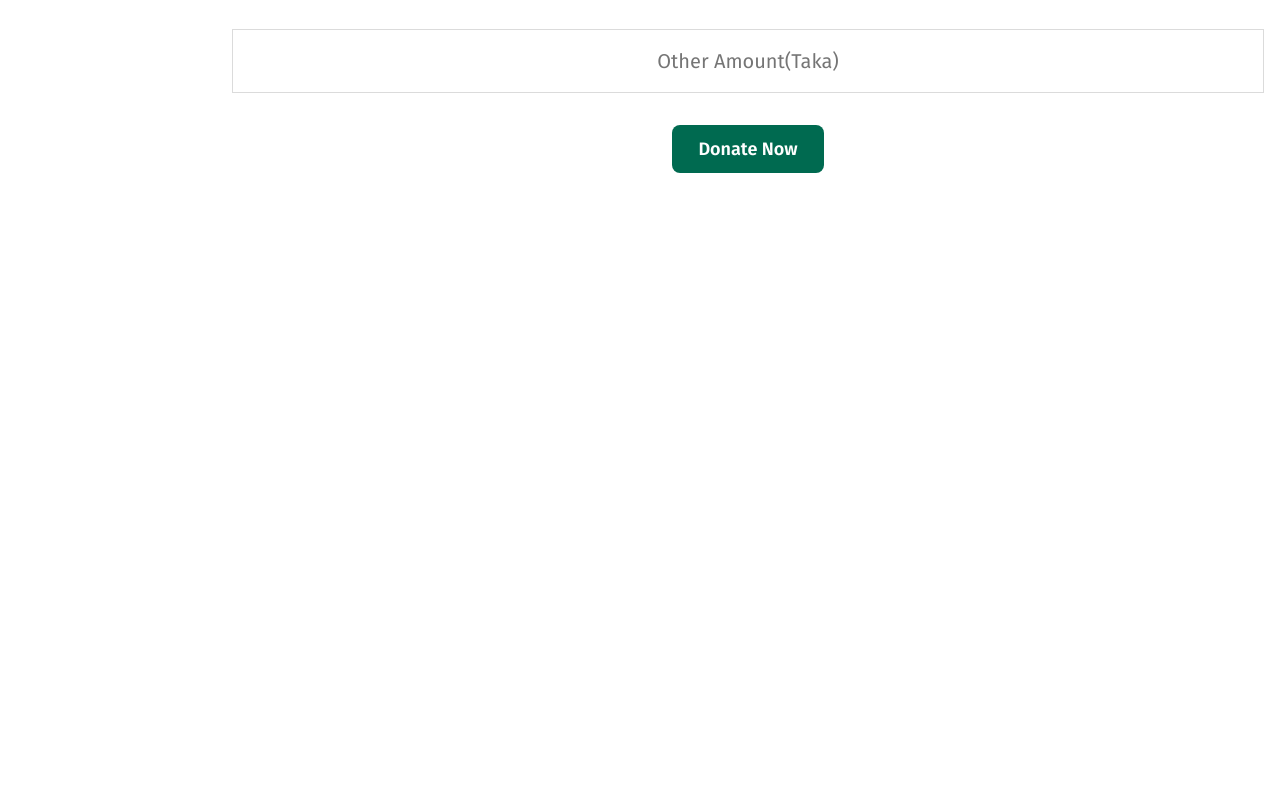
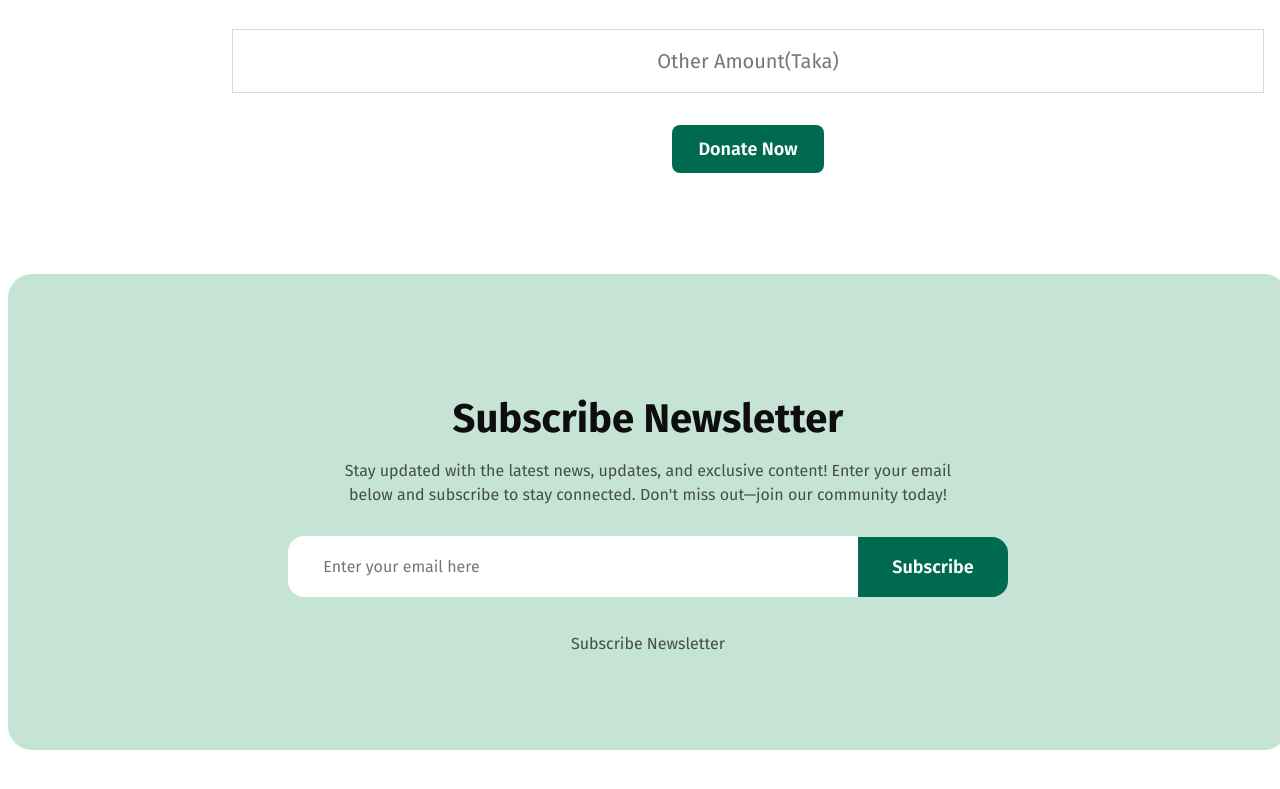
Before and after one commit to MasadRayan/Batch11-Assignment-1, a plain HTML site: page index.html in a window 1280 px wide. Shown: the part 3352-4141 px from the top of the page. Before the commit the page ends 3626 px from the top, so only its background shows below. Drawn offline with Linux system fonts and the light colour scheme.

Commit message:
subscriber part added

```diff
--- a/index.html
+++ b/index.html
@@ -133,7 +133,9 @@
         <section class="section-3">
             <div class="section-3-container">
                 <h3 class="section-3-title">Donate Today</h3>
-                <p class="section3-description">Bangladesh 2.0 aims to redefine the nation's trajectory by embracing cutting-edge technology, promoting inclusive growth, and ensuring sustainability. With initiatives in renewable energy, digital transformation, and robust infrastructure.</p>
+                <p class="section3-description">Bangladesh 2.0 aims to redefine the nation's trajectory by embracing
+                    cutting-edge technology, promoting inclusive growth, and ensuring sustainability. With initiatives
+                    in renewable energy, digital transformation, and robust infrastructure.</p>
                 <div class="donation-container">
                     <div class="donation-box">
                         <p class="donationparagraph">100 Taka</p>
@@ -152,6 +154,18 @@
                 <button class="section-2-btn">Donate Now</button>
             </div>
         </section>
+        <section class="section-4">
+            <div class="section-4-container">
+                <h3 class="section-4-title">Subscribe Newsletter</h3>
+                <p class="section-4-description">Stay updated with the latest news, updates, and exclusive content!
+                    Enter your email below and subscribe to stay connected. Don't miss out—join our community today!</p>
+                <div class="subscribe-box">
+                    <input type="email" placeholder="Enter your email here" class="email-input" />
+                    <button class="subscribe-button">Subscribe</button>
+                </div>
+                <p class="not-spam-alart">Subscribe Newsletter</p>
+            </div>
+        </section>
     </main>
     <footer>
 
--- a/styles/index.css
+++ b/styles/index.css
@@ -451,8 +451,7 @@
     font-weight: 700;
 }
 
-.donation-box:hover
-{
+.donation-box:hover {
     background-color: rgb(198, 228, 214);
 }
 
@@ -471,3 +470,103 @@
     text-align: center;
     margin-bottom: 32px;
 }
+
+
+/* section 4 design */
+.section-4 {
+    margin: 0 auto;
+    width: 1280px;
+    height: 395px;
+    margin-top: 0;
+    margin-bottom: 80px;
+    padding-bottom: 80px;
+}
+
+.section-4-container {
+    height: 80%;
+    display: flex;
+    align-items: center;
+    justify-content: center;
+    flex-direction: column;
+    border-radius: 24px;
+    background: rgb(198, 228, 214);
+    padding: 80px 100px;
+}
+
+.section-4-title {
+    color: rgb(14, 14, 14);
+    font-family: Fira Sans;
+    font-size: 40px;
+    font-weight: 700;
+    margin-bottom: 16px;
+    text-align: center;
+}
+
+.section-4-description {
+    width: 622px;
+    height: 48px;
+    color: rgba(14, 14, 14, 0.7);
+    font-family: Fira Sans;
+    font-size: 16px;
+    font-weight: 400;
+    line-height: 24px;
+    text-align: center;
+    margin-top: 0;
+    margin-bottom: 24px;
+
+}
+
+.subscribe-box {
+    margin-top: 13px;
+    margin-bottom: 25px;
+    display: flex;
+    justify-content: center;
+    align-items: center;
+    gap: 0;
+    height: 45px;
+}
+
+.email-input {
+    width: 500px;
+    border: none;
+    height: 100%;
+    border-radius: 16px 0 0 16px;
+    padding: 8px 35px 8px 35px;
+    color: rgba(14, 14, 14, 0.3);
+    font-family: Fira Sans;
+    font-size: 16px;
+    font-weight: 400;
+    line-height: 19px;
+    letter-spacing: 0%;
+    text-align: left;
+}
+
+.subscribe-button {
+    border-radius: 0 16px 16px 0;
+    background: rgb(0, 106, 80);
+    padding: 19px 34px 19px 34px;
+    color: rgb(255, 255, 255);
+    font-family: Fira Sans;
+    font-size: 18px;
+    font-weight: 600;
+    text-align: left;
+    border: none;
+    cursor: pointer;
+    transition: 0.8s;
+}
+
+.subscribe-button:hover {
+    background-color: darkgreen;
+    color: red;
+}
+
+.not-spam-alart {
+    color: rgba(14, 14, 14, 0.7);
+    font-family: Fira Sans;
+    font-size: 16px;
+    font-weight: 400;
+    line-height: 19px;
+    letter-spacing: 0%;
+    text-align: center;
+    margin-top: 20px;
+}
```
